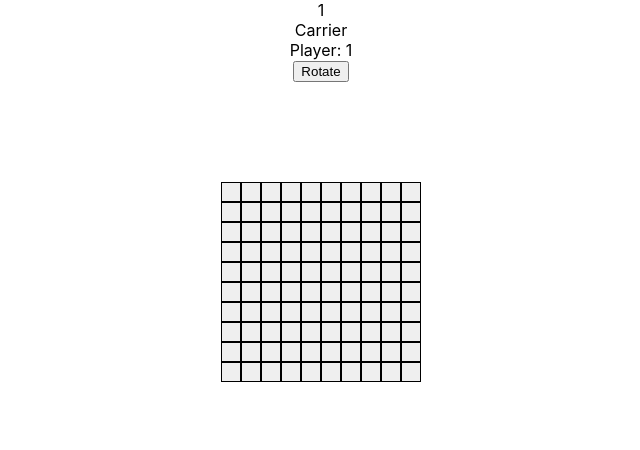
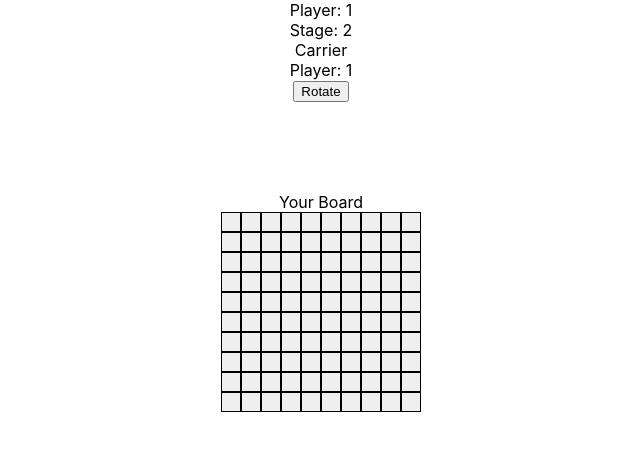
Before and after one commit to BenFin75/battleship, a React (Create React App) app: page / in a window 1280 px wide. Shown: the top 450 px of the page, without its empty margins (319-959 px from the left). Built offline with nearby package versions, Linux system fonts and the light colour scheme.

Commit message:
finished playing stage

```diff
--- a/src/gameDraw/Board.jsx
+++ b/src/gameDraw/Board.jsx
@@ -2,7 +2,35 @@ import React from "react";
 import PropTypes from "prop-types";
 
 const Board = ({ currentPlayer, player, gameState, getCoords, handleHover, removeHover }) => {
-  const gameBoard = gameState.boardState()[player - 1];
+  let gameBoard;
+  if (player <= 2) {
+    gameBoard = gameState.boardState()[player - 1];
+  }
+  if (player === 3) {
+    gameBoard = [];
+    let playerBoard;
+    if (currentPlayer === 1){
+      playerBoard = gameState.boardState()[1]
+    }
+    if (currentPlayer === 2){
+      playerBoard = gameState.boardState()[0]
+    }
+    playerBoard.forEach(row => {
+      const newRow = [];
+      row.forEach(cell => {
+        let newCell;
+        if (cell === 1) {
+          cell = 0;
+        }
+        else {
+          newCell = cell;
+        }
+        newRow.push(newCell);
+      })
+      gameBoard.push(newRow);
+    });
+    console.log(gameBoard);
+  }
   let j = 0;
 
   const enter = (e) => {
@@ -23,6 +51,13 @@ const Board = ({ currentPlayer, player, gameState, getCoords, handleHover, remov
   }
 
   return (
+    <div className="board-area">
+      {
+        player <= 2 && <div className="title">Your Board</div>
+      }
+      {
+        player === 3 && <div className="title">Opponents Board</div>
+      }
       <div className="board">
         {
           gameBoard.map(row => {
@@ -53,6 +88,7 @@ const Board = ({ currentPlayer, player, gameState, getCoords, handleHover, remov
           })
         }
       </div>
+    </div>
   );
 }
 
--- a/src/gameDraw/Game.jsx
+++ b/src/gameDraw/Game.jsx
@@ -4,7 +4,7 @@ import PlaceShips from './PlaceShips';
 import DrawBoards from './DrawBords';
 
 const Game = () => {
-  const [currentStage, setCurrentStage] = useState(0); // 0 = start, 1 = transition between players, 2 = place ships, 3 = play, 4 = gmae has been won
+  const [currentStage, setCurrentStage] = useState(0); // 0 = start, 1 = transition between players, 2 = place ships, 3 = play, 4 = switch between players, 5 = gmae has been won
   const [currentPlayer, setCurrentPlayer] = useState(null);
   const [selectedShip, setSelectedShip] = useState(null)
   const [selectedCoords, setSelectedCoords] = useState(null);
@@ -25,7 +25,6 @@ const Game = () => {
   }, [currentStage])
 
   useEffect(() => {
-    console.log(selectedCoords)
     if (currentStage === 2) {
       if (selectedShip) {
         const shipToPlace = selectedShip;
@@ -34,6 +33,7 @@ const Game = () => {
         const PlacedShips =  gameState.shipState();
         if (PlacedShips[1].includes("Destroyer")) {
           console.log('finished')
+          setCurrentPlayer(1);
           setCurrentStage(3);
         }
         else if (PlacedShips[currentPlayer - 1].includes(selectedShip.type)) {
@@ -81,28 +81,39 @@ const Game = () => {
     }
     else if (currentStage === 3) {
       gamePlay.shoot(currentPlayer, selectedCoords);
-      currentPlayer === 1 ? setCurrentPlayer(2) : setCurrentPlayer(1);
+      setCurrentStage(4);
     }
   },[selectedCoords]);
 
-  const switchPlayer = () => {
-    currentPlayer === 1 ? setCurrentPlayer(2) : setCurrentPlayer(1);
-    setCurrentStage(1);
+  const switchPlayer = (stage) => {
+    if (stage === 1) {
+      currentPlayer === 1 ? setCurrentPlayer(2) : setCurrentPlayer(1);
+      setCurrentStage(2);
+    }
+    if (stage === 4) {
+      currentPlayer === 1 ? setCurrentPlayer(2) : setCurrentPlayer(1);
+      setCurrentStage(3);
+    }
   }
 
   return (
     <div id="game">
-      <div className="test">{currentPlayer}</div>
+      <div className="test">{"Player: " + currentPlayer}</div>
+      <div className="test">{"Stage: " + currentStage}</div>
       {
         currentStage === 2 &&
         <PlaceShips currentPlayer={currentPlayer} selectedShip={selectedShip} />
       }
       {
         currentStage === 1 &&
-        <button className="switch" onClick={switchPlayer}>Switch Player</button>
+        <button className="switch" onClick={() => {switchPlayer(1)}}>Switch Player</button>
       }
       {
-        currentStage > 1 &&
+        currentStage === 4 &&
+        <button className="switch" onClick={() => {switchPlayer(4)}}>Switch Player</button>
+      }
+      {
+        currentStage > 1 && currentStage < 4 &&
         <DrawBoards gameState={gameState} currentPlayer={currentPlayer} selectedShip={selectedShip} setSelectedCoords={setSelectedCoords} currentStage={currentStage} />
       }
       {
--- a/src/gameLogic/gameController.js
+++ b/src/gameLogic/gameController.js
@@ -59,8 +59,8 @@ const gamePlay = (()=> {
   }
 
   const shoot = (playerShootin, coords) => {
-    const x = coords[0];
-    const y = coords[1];
+    const x = coords[1];
+    const y = coords[0];
     console.log(x, y)
     if (playerShootin === 1) {
       playerTwo.getHit(x,y)
--- a/src/gameLogic/gameboard.js
+++ b/src/gameLogic/gameboard.js
@@ -29,7 +29,6 @@ const gameBoard = () => {
     } else {
       gameBoard[x][y] = 2;
     }
-    console.log(gameBoard)
   }
 
   const getGameBoard = () => {
```
Lines whose indentation alone changed are shown as unchanged.
